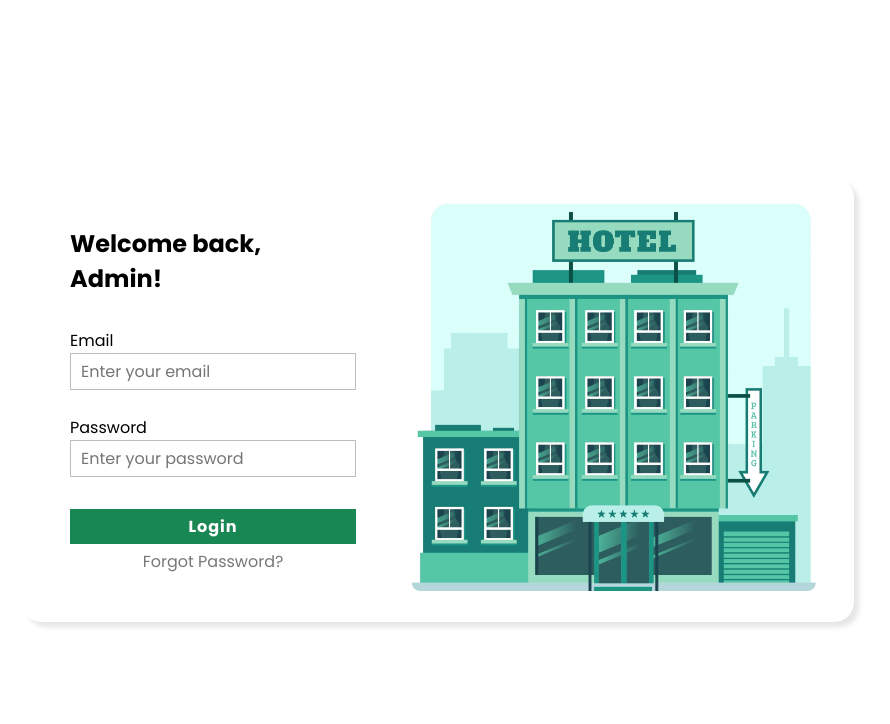
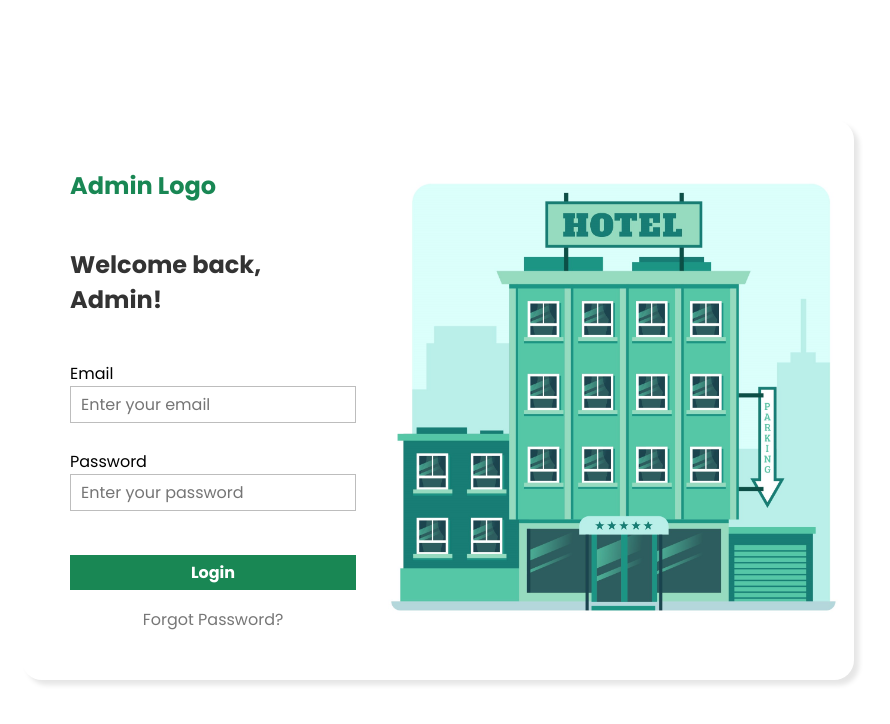
Before and after one commit to Kenoahseth/Admin-System, a PHP site: page /login.html in a window 1280 px wide. Shown: the top 724 px of the page, without its empty margins (202-1092 px from the left). Run offline with PHP 8.4, Linux system fonts and the light colour scheme.

Commit message:
Changes on Login Page

```diff
--- a/login.html
+++ b/login.html
@@ -18,7 +18,8 @@
     <main class="login-container">
       <section class="login-flex">
         <div class="left-panel">
-          <h1>Welcome back, Admin!</h1>
+          <h1 class="logo">Admin Logo</h1>
+          <h1 class="welcome-msg">Welcome back, Admin!</h1>
           <div class="input-fields">
             <div>
               <label for="email">Email</label>
--- a/styles.css
+++ b/styles.css
@@ -363,14 +363,25 @@ body {
   box-shadow: 5px 5px 5px rgba(0, 0, 0, 0.1);
   border-radius: 20px;
   padding: 1rem;
+  height: 560px;
 }
 
 .left-panel {
   display: flex;
   flex-direction: column;
+  justify-content: space-between;
   width: 350px;
   height: 100%;
   padding: 2rem;
+}
+
+.left-panel .logo {
+  margin-bottom: 2rem;
+  color: #198754;
+}
+
+.left-panel .welcome-msg {
+  color: #333;
 }
 
 .left-panel .input-fields {
@@ -389,13 +400,12 @@ body {
 }
 
 .login-btn {
-  padding: 5px 0;
+  padding: 5px 10px;
   border: none;
   background-color: #198754;
   color: #fff;
   font-weight: 700;
   font-size: 16px;
-  letter-spacing: 1px;
   cursor: pointer;
   transition: 0.3s ease-in-out;
   margin-bottom: 5px;
```
